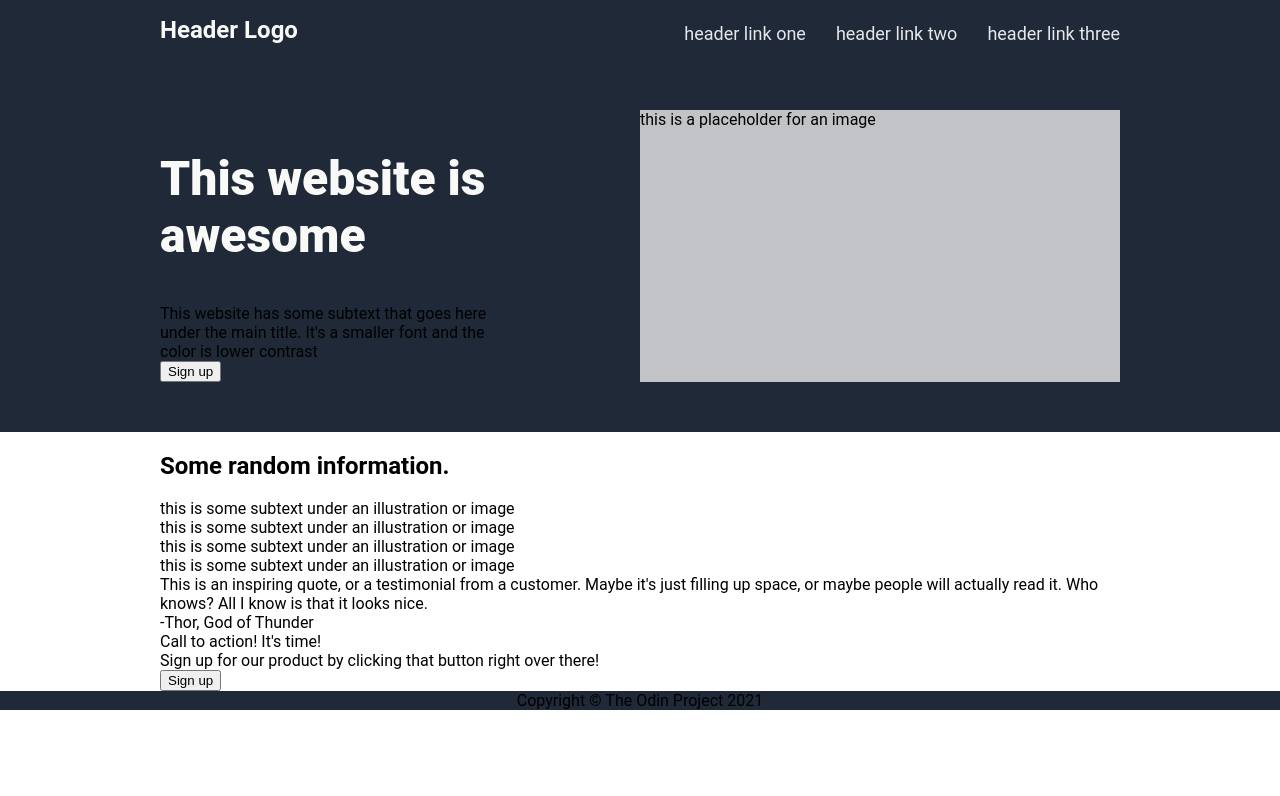
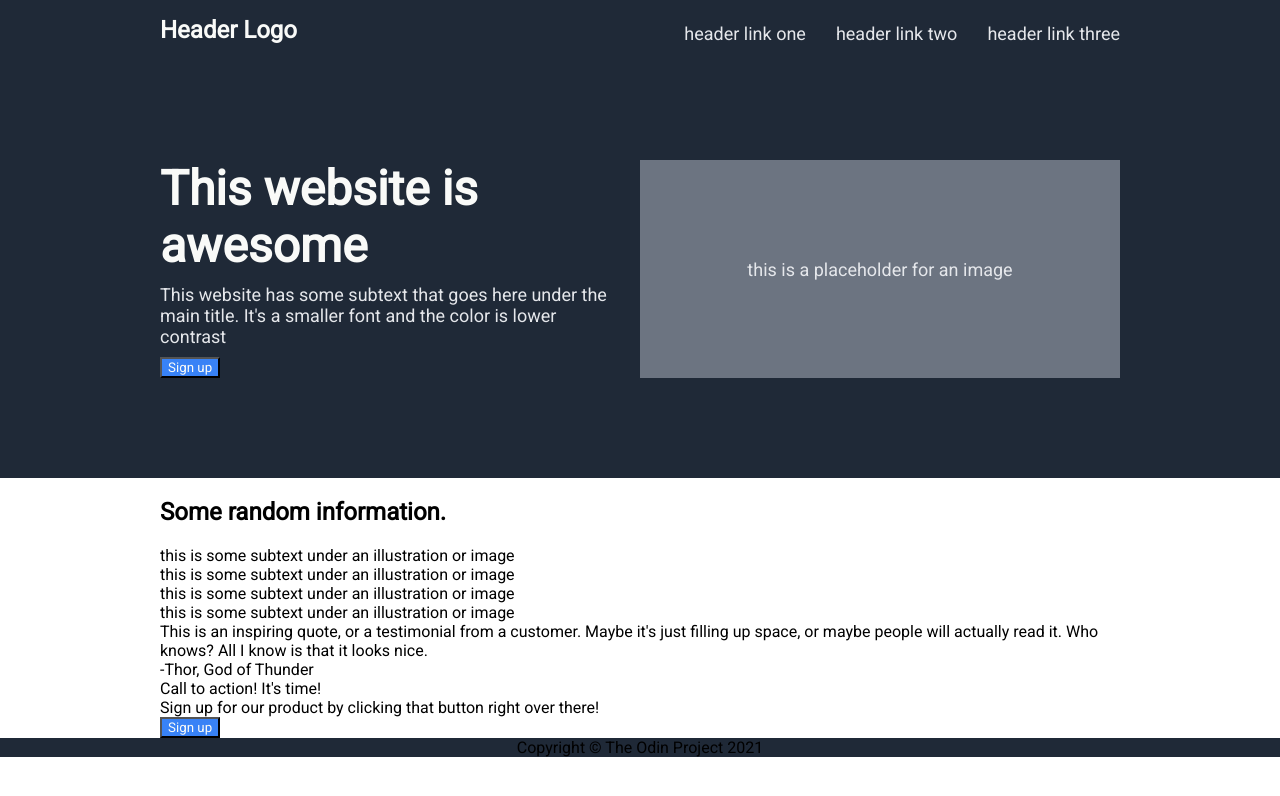
Before and after one commit to dee797/landing_page, a plain HTML site: page index.html in a window 1280 px wide. Drawn offline with Linux system fonts and the light colour scheme.

Commit message:
Added link element in index.html for Roboto font. Adjusted the background color of the placeholder image and centered the text within it. Also adjusted the sizing of the subtext in the hero section. Added blue background color to the button.

```diff
--- a/index.html
+++ b/index.html
@@ -5,6 +5,7 @@
     <meta name="viewport" content="width=device-width, initial-scale=1.0">
     <title>Landing Page</title>
     <link rel="stylesheet" href="styles.css">
+    <link href='https://fonts.googleapis.com/css?family=Roboto' rel='stylesheet'>
 </head>
 <body>
     <section id="first">
@@ -23,7 +24,7 @@
                 <div class="subtext1">This website has some subtext that goes here under the main title.
                     It's a smaller font and the color is lower contrast
                 </div>
-                <div class="button"><button class="signUp">Sign up</button></div>
+                <div class="buttonContainer"><button class="signUp">Sign up</button></div>
             </div>
             <div class="placeholder1">this is a placeholder for an image</div>
         </div>
--- a/styles.css
+++ b/styles.css
@@ -3,7 +3,7 @@
 body {
     height:100%;
     margin: 0px;
-    font-family: Roboto, sans-serif;
+    font-family: 'Roboto', sans-serif;
 }
 
 body, footer, section {
@@ -17,12 +17,12 @@ footer, section {
     justify-content: center;
 }
 
-#first nav, #first div, #second h2, #second div,
-#third div, #fourth div {
+#first > nav, #first > div, #second > h2, #second > div,
+#third > div, #fourth > div {
     width: 75%;
 }
 
-footer, nav ul, section {
+footer, nav > ul, section {
     display: flex;
     flex: auto;
     flex-wrap: wrap;
@@ -33,52 +33,68 @@ footer, nav ul, section {
 }
 
 
-/* Top Navigation Bar Styles */
+/* Top Navigation Bar and Hero Styles */
 
 
-#first nav ul {
+#first > nav > ul {
     padding: 0%;
     list-style-type: none;
     align-items: end;
 }
 
-#first nav ul li {
-    font-size: 18px;
-    color: #E5E7EB;
+#first > nav > ul > li {
     padding-left: 30px;
 }
 
-#first nav ul li:nth-of-type(2) {
+#first > nav > ul > li:nth-of-type(2) {
     margin-left:auto;
 }
 
-#first nav ul li#logo {
+#first > nav > ul > li#logo {
     font-size: 24px;
-    color: #F9FAF8;
     font-weight: bold;
     padding: 0px;
 }
 
-/* Hero Styles */
+.heroContainer h1, #first > nav > ul > li#logo, .signUp {
+    color: #F9FAF8;
+}
 
 .heroContainer {
     display: flex;
-    padding: 50px 0px;
+    padding: 100px 0px;
 }
 
 .heroContainer h1 {
     font-size: 48px;
-    color: #F9FAF8;
     font-weight: 900;
-    width: 100%;
+    margin: 0px;
+    width: 90%;
 }
 
-.heroText {
+.subtext1 {
+    padding: 10px 0px;
+    width: 95%;
+}
+
+.heroText, .placeholder1 {
     width: 50%;
 }
 
 .placeholder1 {
-    width: 50%;
-    background-color: #c1c3c7;
+    background-color: #6c7481;
+    display: flex;
+    align-items: center;
+    justify-content: center;
 
 }
+
+.placeholder1, .subtext1, #first > nav > ul > li {
+    font-size: 18px;
+    color: #E5E7EB;
+}
+
+.signUp {
+    background-color: #3882F6;
+    font-family: 'Roboto', sans-serif;
+}
```
